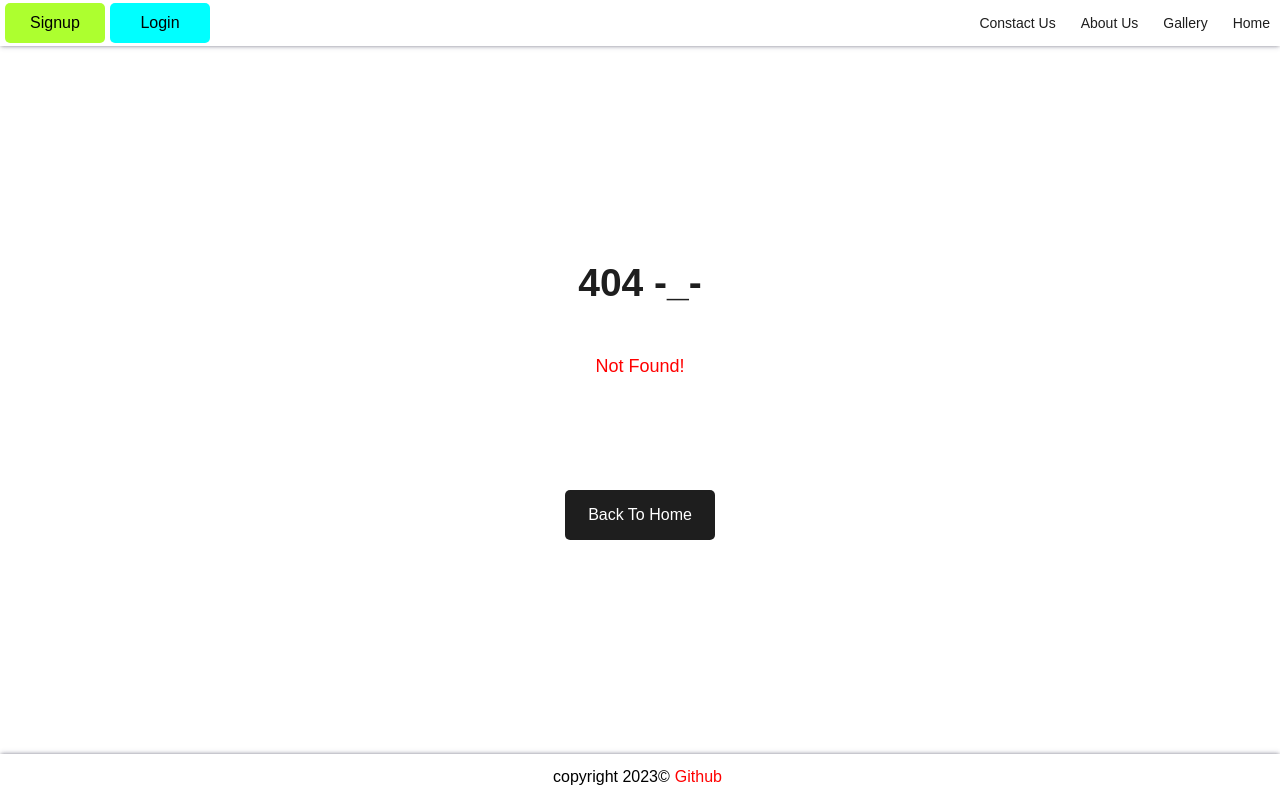
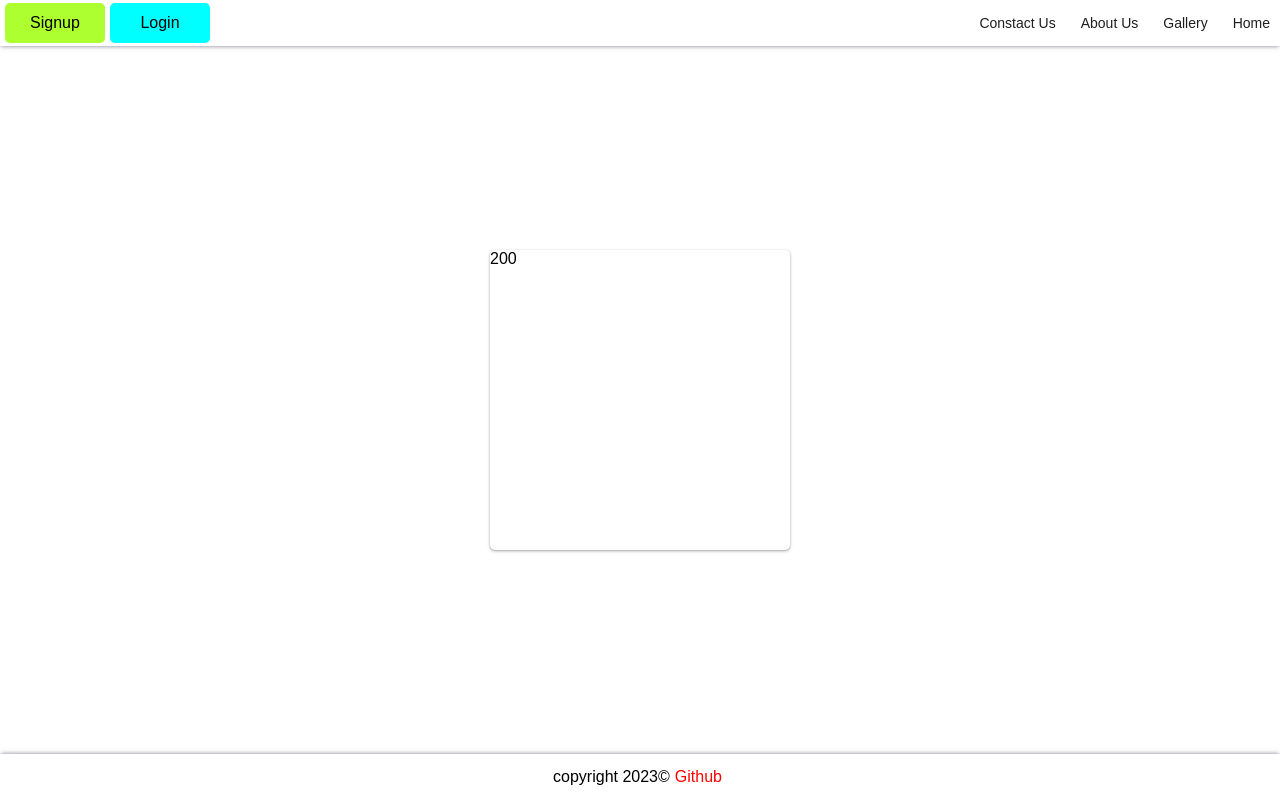
Before and after one commit to hamidazimiazp/Next-Js-Simple-Auth, a Next.js app: page /signup in a window 1280 px wide. Before the commit this address had no page. Built offline with nearby package versions, Linux system fonts and the light colour scheme.

Commit message:
add signup page

```diff
--- /dev/null
+++ b/src/pages/signup.js
@@ -0,0 +1,12 @@
+import React from "react";
+import styles from "@/styles/auth.module.css";
+
+const SignUp = () => {
+  return (
+    <div className={styles.wrapper}>
+      <form className={styles.form}>200</form>
+    </div>
+  );
+};
+
+export default SignUp;
--- /dev/null
+++ b/src/styles/auth.module.css
@@ -0,0 +1,24 @@
+.wrapper {
+  width: 100%;
+  height: 100%;
+  display: flex;
+  justify-content: center;
+  align-items: center;
+}
+.form {
+  width: 300px;
+  height: 300px;
+  box-shadow: rgba(60, 64, 67, 0.3) 0px 1px 2px 0px,
+    rgba(60, 64, 67, 0.15) 0px 1px 3px 1px;
+  border-radius: 5px;
+  -webkit-border-radius: 5px;
+  -moz-border-radius: 5px;
+  -ms-border-radius: 5px;
+  -o-border-radius: 5px;
+}
+
+@media screen and (max-width: 850px) {
+  .form {
+    width: 90%;
+  }
+}
```
